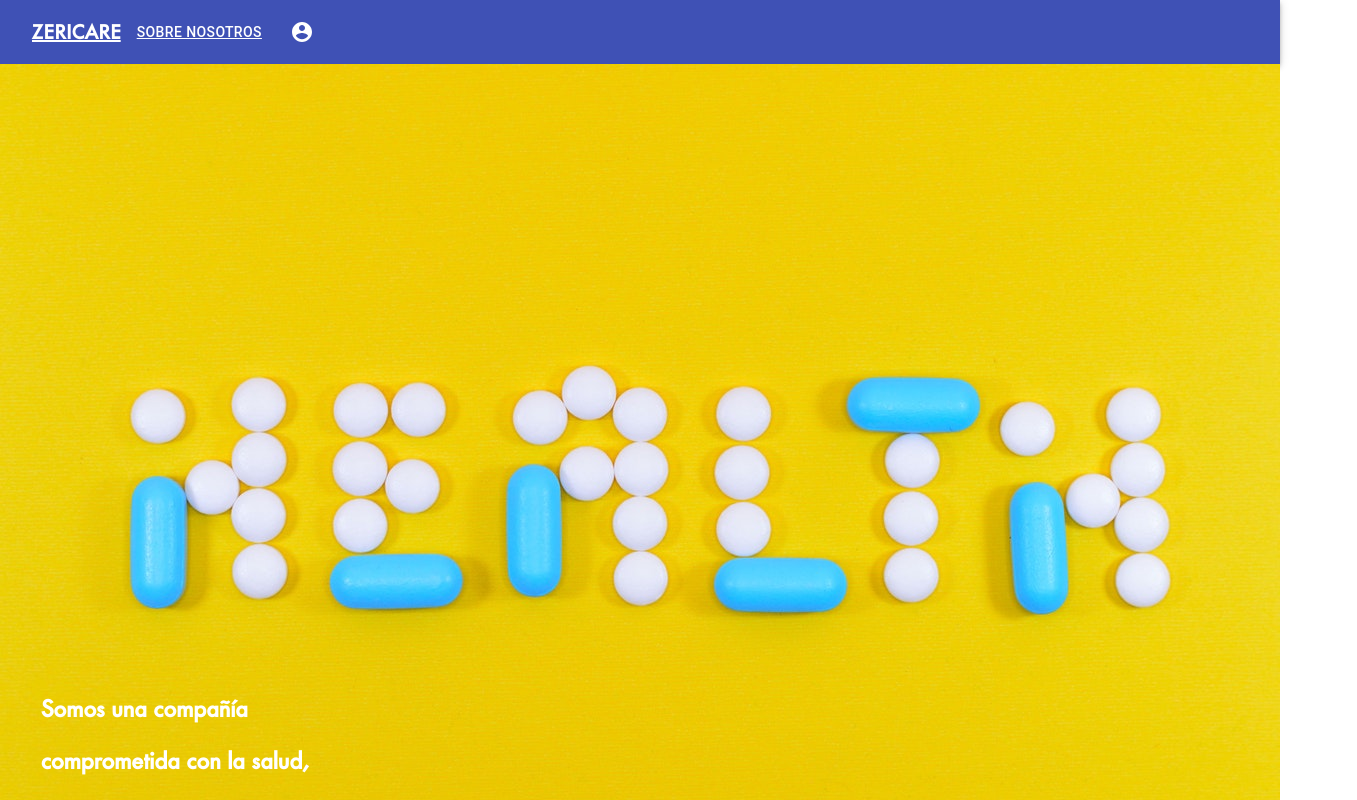
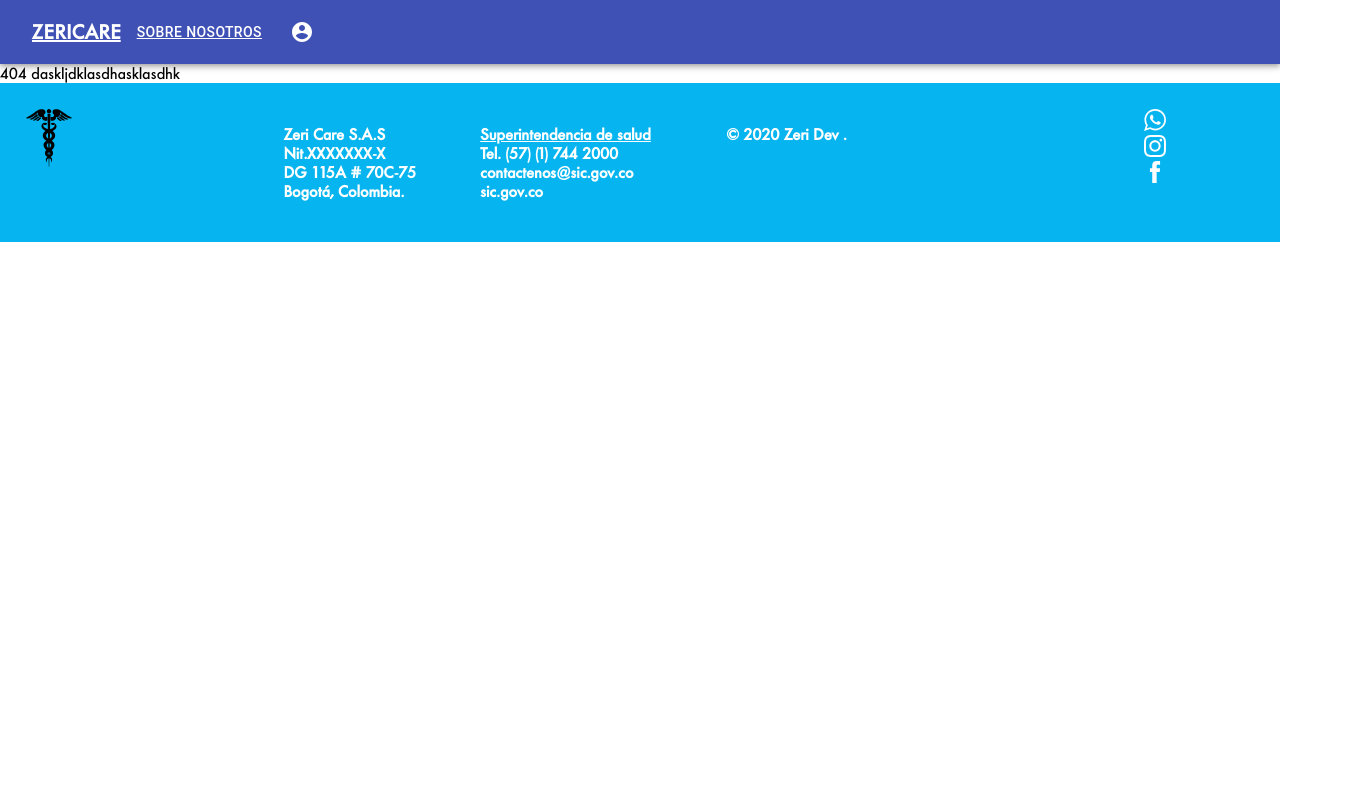
Before and after one commit to Skrillmau/zericare, a React app: page / in a window 1280 px wide. Shown: the top 800 px of the page, 1357 px wide, since content can reach past the window. Built offline with nearby package versions, Linux system fonts and the light colour scheme; no server answers; the HTML template or start-up script is replaced by a standard one.

Commit message:
router fix

```diff
--- a/src/App.js
+++ b/src/App.js
@@ -24,8 +24,9 @@ function App() {
       <Route path="/login"  component={Login}/>
       <Route path="/producto/:id" component={ProductoDetail}/>
       <Route path="/info"  component={Perfil}/>
+      <Route component={NotFound}/>
       <Route path="/" component={Home}/>
-      <Route component={NotFound}/>
+
      </Switch>
      <Footer/>
     </BrowserRouter>
```
